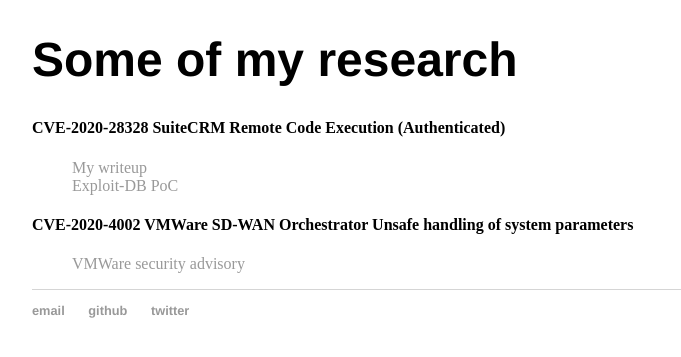
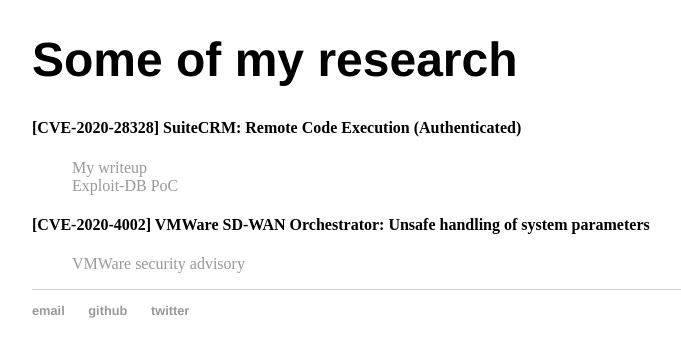
Before and after one commit to mcorybillington/mcorybillington.github.io, a Jekyll site: the page built from research/index.html, in a window 1280 px wide, cut to the strip 264-621 px from the top of the page. Shown: the whole strip, without its empty margins (160-841 px from the left). Built offline with Jekyll 4.4.1, drawn with Linux system fonts in a browser that asks for light colours.

Commit message:
Format titles

```diff
--- a/research/index.html
+++ b/research/index.html
@@ -4,12 +4,12 @@
 ---
 <div class="about">
     <h1>Some of my research</h1>
-    <h4>CVE-2020-28328 SuiteCRM Remote Code Execution (Authenticated)</h4>
+    <h4>[CVE-2020-28328] SuiteCRM: Remote Code Execution (Authenticated)</h4>
     <ul>
         <li><a href="https://github.com/mcorybillington/SuiteCRM-RCE">My writeup</a></li>
         <li><a href="https://www.exploit-db.com/exploits/49001">Exploit-DB PoC</a></li>
     </ul>
-    <h4>CVE-2020-4002 VMWare SD-WAN Orchestrator Unsafe handling of system parameters</h4>
+    <h4>[CVE-2020-4002] VMWare SD-WAN Orchestrator: Unsafe handling of system parameters</h4>
     <ul>
         <li><a href="https://www.vmware.com/security/advisories/VMSA-2020-0025.html">VMWare security advisory</a></li>
     </ul>
```
